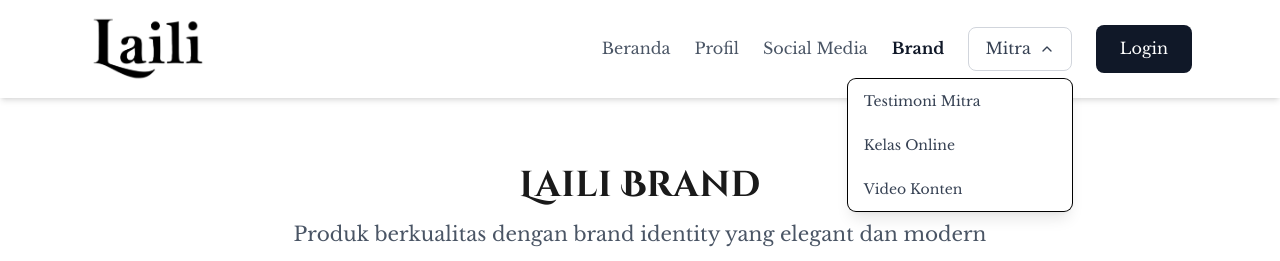
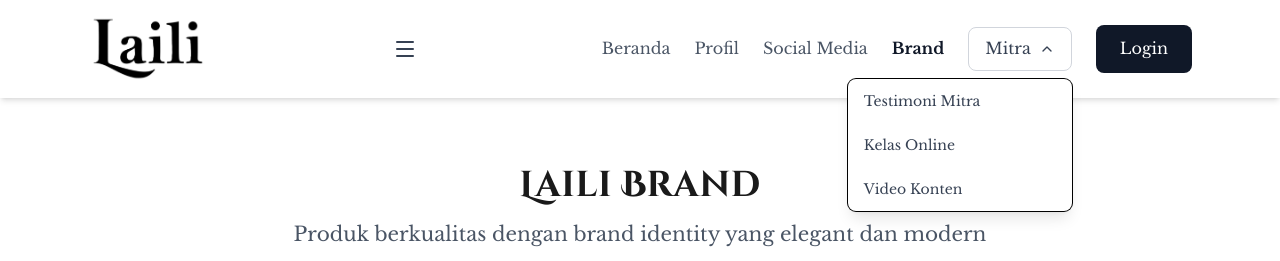
Before and after one commit to sleepingindomie/laili, a Next.js app: page /brand in a window 1280 px wide. Both pictures are taken after a click on the button "Mitra". Shown: the top 261 px of the page. Built offline with nearby package versions, Linux system fonts and the light colour scheme.

Commit message:
Fixing Bug 1.4

```diff
--- a/components/Navigation.tsx
+++ b/components/Navigation.tsx
@@ -1,60 +1,104 @@
+// components/Navigation.tsx
 "use client";
 
-import { useState } from "react";
+import { useState, useCallback, FC } from "react";
 import Link from "next/link";
 import { usePathname } from "next/navigation";
-import { ChevronDown } from "lucide-react";
+import { ChevronDown, Menu, X } from "lucide-react";
 import Logo from "@/components/Logo";
 
+// 1. DEFINISI INTERFACE UNTUK TIPE DATA NAVIGASI
+// Ini menentukan struktur yang harus dimiliki oleh setiap item navigasi.
+interface NavItem {
+  name: string;
+  href: string;
+}
+
+// 2. DEFINISI INTERFACE UNTUK PROPS KOMPONEN NavLink
+interface NavLinkProps {
+  item: NavItem;
+  isMobile?: boolean;
+}
+
+// 3. KOMPONEN TAUTAN NAVIGASI REUSABLE
+// Tipe data NavLinkProps diterapkan di sini.
+const NavLink: FC<NavLinkProps> = ({ item, isMobile = false }) => {
+  const pathname = usePathname();
+  const isActive = pathname === item.href;
+
+  const baseClasses = "font-medium transition-colors";
+
+  // Kelas tampilan Desktop
+  const desktopClasses = `${baseClasses} ${
+    isActive ? "text-gray-900 font-semibold" : "text-gray-600 hover:text-gray-900"
+  }`;
+
+  // Kelas tampilan Mobile
+  const mobileClasses = `block px-4 py-2 rounded-md ${
+    isActive ? "bg-gray-100 text-gray-900 font-semibold" : "text-gray-700 hover:bg-gray-50"
+  }`;
+
+  return (
+    <Link
+      key={item.name}
+      href={item.href}
+      // Di Mobile, kami ingin menu tertutup setelah klik
+      onClick={isMobile ? () => document.dispatchEvent(new Event('close-all-menus')) : undefined}
+      className={isMobile ? mobileClasses : desktopClasses}
+    >
+      {item.name}
+    </Link>
+  );
+};
+
+// 4. KOMPONEN UTAMA NAVIGATION
 export default function Navigation() {
-  const [isMitraDropdownOpen, setIsMitraDropdownOpen] = useState(false);
   const pathname = usePathname();
 
-  const navigation = [
+  // State untuk menu Desktop/Mitra
+  const [isMitraDropdownOpen, setIsMitraDropdownOpen] = useState(false);
+  // State untuk menu Mobile (Hamburger)
+  const [isMobileMenuOpen, setIsMobileMenuOpen] = useState(false);
+
+  // Fungsi utilitas untuk menutup semua menu
+  const closeAllMenus = useCallback(() => {
+    setIsMitraDropdownOpen(false);
+    setIsMobileMenuOpen(false);
+  }, []);
+
+  // Efek untuk menangani event global penutup menu (dari NavLink)
+  // Ini adalah cara yang lebih baik daripada passing prop terlalu dalam.
+  useState(() => {
+    const handleClose = () => closeAllMenus();
+    document.addEventListener('close-all-menus', handleClose);
+    return () => document.removeEventListener('close-all-menus', handleClose);
+  });
+
+  // Terapkan NavItem[] pada array navigasi
+  const navigation: NavItem[] = [
     { name: "Beranda", href: "/" },
     { name: "Profil", href: "/profil" },
     { name: "Social Media", href: "/social-media" },
     { name: "Brand", href: "/brand" },
   ];
 
-  const mitraMenuItems = [
+  // Terapkan NavItem[] pada array menu Mitra
+  const mitraMenuItems: NavItem[] = [
     { name: "Testimoni Mitra", href: "/login" },
     { name: "Kelas Online", href: "/login" },
     { name: "Video Konten", href: "/login" },
   ];
 
-  return (
-    <nav className="sticky top-0 z-50 bg-white shadow-md">
-      <div className="container-responsive py-4">
-        <div className="flex items-center justify-between">
-          <Link href="/" className="flex items-center">
-            <Logo width={120} height={38} />
-          </Link>
-
-          {/* Desktop Navigation */}
-          <div className="hidden items-center gap-6 md:flex">
-            {navigation.map((item) => {
-              const isActive = pathname === item.href;
-              return (
-                <Link
-                  key={item.name}
-                  href={item.href}
-                  className={`font-medium transition-colors ${
-                    isActive
-                      ? "text-gray-900 font-semibold"
-                      : "text-gray-600 hover:text-gray-900"
-                  }`}
-                >
-                  {item.name}
-                </Link>
-              );
-            })}
-
-            {/* Mitra Dropdown - Desktop */}
-            <div className="relative">
+  // Komponen Dropdown Mitra Reusable
+  const MitraDropdown: FC<{ isMobile?: boolean }> = ({ isMobile = false }) => (
+    <div className={isMobile ? "" : "relative"}>
       <button
         onClick={() => setIsMitraDropdownOpen(!isMitraDropdownOpen)}
-                className="flex items-center gap-2 rounded-lg border border-gray-300 bg-white px-4 py-2 font-medium text-gray-700 transition-colors hover:bg-gray-50"
+        className={`flex items-center justify-between gap-2 transition-colors ${
+            isMobile
+                ? 'w-full px-4 py-2 rounded-md font-medium text-gray-700 hover:bg-gray-50'
+                : 'rounded-lg border border-gray-300 bg-white px-4 py-2 font-medium text-gray-700 hover:bg-gray-50'
+        }`}
       >
         <span>Mitra</span>
         <ChevronDown className={`h-4 w-4 transition-transform ${isMitraDropdownOpen ? 'rotate-180' : ''}`} />
@@ -62,19 +106,23 @@
 
       {isMitraDropdownOpen && (
         <>
+          {/* Backdrop hanya untuk desktop */}
+          {!isMobile && (
             <div
               className="fixed inset-0 z-10"
               onClick={() => setIsMitraDropdownOpen(false)}
             />
-                  <div className="absolute right-0 z-20 mt-2 w-56 rounded-lg bg-white shadow-lg ring-1 ring-black ring-opacity-5">
-                    {mitraMenuItems.map((item, index) => (
+          )}
+
+          <div
+            className={`${isMobile ? 'flex flex-col space-y-1 pl-4 mt-1' : 'absolute right-0 z-20 mt-2 w-56 rounded-lg bg-white shadow-lg ring-1 ring-black ring-opacity-5'}`}
+          >
+            {mitraMenuItems.map((item) => (
               <Link
                 key={item.name}
                 href={item.href}
-                        onClick={() => setIsMitraDropdownOpen(false)}
-                        className={`block px-4 py-3 text-sm text-gray-700 hover:bg-gray-50 ${
-                          index === 0 ? 'rounded-t-lg' : ''
-                        } ${index === mitraMenuItems.length - 1 ? 'rounded-b-lg' : ''}`}
+                onClick={closeAllMenus}
+                className={`block px-4 py-3 text-sm text-gray-700 hover:bg-gray-50 rounded-md`}
               >
                 {item.name}
               </Link>
@@ -83,6 +131,34 @@
         </>
       )}
     </div>
+  );
+
+  return (
+    <nav className="sticky top-0 z-50 bg-white shadow-md">
+      <div className="container-responsive py-4">
+        <div className="flex items-center justify-between">
+
+          {/* Logo Brand */}
+          <Link href="/" className="flex items-center">
+            <Logo width={120} height={38} />
+          </Link>
+
+          {/* Tombol Hamburger (Mobile Only) */}
+          <button
+            className="md:hidden p-2 text-gray-700 hover:bg-gray-100 rounded-md transition-colors touch-target"
+            onClick={() => setIsMobileMenuOpen(!isMobileMenuOpen)}
+            aria-label="Toggle Mobile Menu"
+          >
+            {isMobileMenuOpen ? <X className="h-6 w-6" /> : <Menu className="h-6 w-6" />}
+          </button>
+
+          {/* 1. Navigasi Desktop (Hidden di Mobile) */}
+          <div className="hidden items-center gap-6 md:flex">
+            {navigation.map((item) => (
+              <NavLink key={item.name} item={item} />
+            ))}
+
+            <MitraDropdown isMobile={false} />
 
             <Link
               href="/login"
@@ -93,6 +169,33 @@
           </div>
         </div>
       </div>
+
+      {/* 2. Menu Mobile Drawer (Hidden di Desktop) */}
+      {isMobileMenuOpen && (
+        <div className="md:hidden bg-white shadow-lg pb-4 border-t border-gray-100">
+          <div className="flex flex-col space-y-1 px-4 pt-3">
+
+            {/* Tautan Navigasi Mobile */}
+            {navigation.map((item) => (
+              <NavLink key={item.name} item={item} isMobile={true} />
+            ))}
+
+            {/* Dropdown Mitra Mobile */}
+            <div className="py-1">
+                <MitraDropdown isMobile={true} />
+            </div>
+
+            {/* Tombol Login Mobile */}
+            <Link
+              href="/login"
+              onClick={closeAllMenus}
+              className="touch-target text-center mt-2 rounded-lg bg-gray-900 px-6 py-2 text-white transition-colors hover:bg-gray-800"
+            >
+              Login
+            </Link>
+          </div>
+        </div>
+      )}
     </nav>
   );
 }
```
Lines whose indentation alone changed are shown as unchanged.
